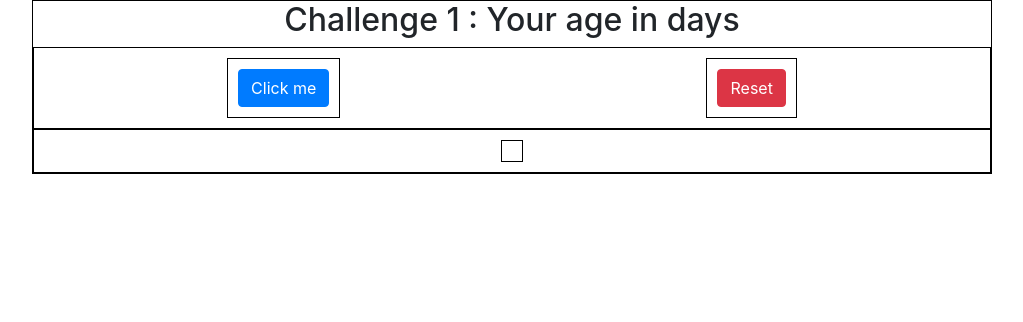
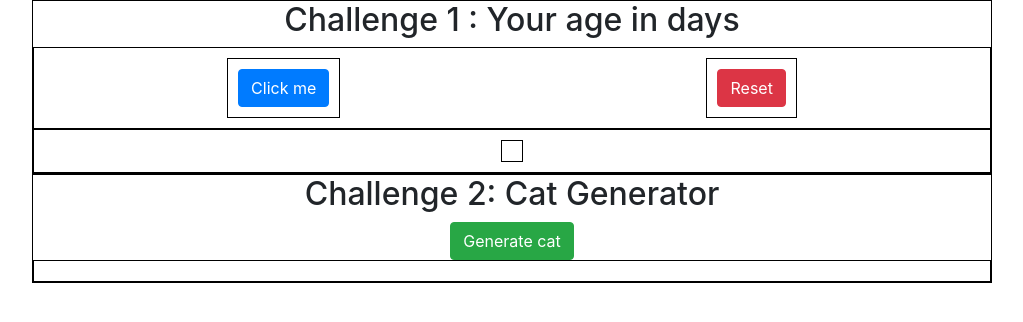
Before and after one commit to Chaitanya-Majety/JS-CP-Crashcourse, a plain HTML site: page index.html in a window 1280 px wide. Shown: the whole page, without its empty margins (128-1151 px from the left). Drawn offline with nearby package versions, Linux system fonts and the light colour scheme.

Commit message:
cat generator

```diff
--- a/index.html
+++ b/index.html
@@ -23,6 +23,17 @@
         </div>
     </div>
 
+    <div class = "container-2">
+        <h2> Challenge 2: Cat Generator </h2>
+        <button class="btn btn-success" id ="cat-generator" onclick="generatecat()"> Generate cat </button>
+        <div class = "flex-box-container-2" id="flex-cat-gen-result">
+
+        </div>
+
+
+        </div>
+    </div>
+
     <script src="static/js/script.js"></script>
 
 
--- a/static/css/style.css
+++ b/static/css/style.css
@@ -1,4 +1,4 @@
-.container-1{
+.container-1, .container-2{
     border: 1px solid black;
     width:75%;
     margin:0 auto;
@@ -6,11 +6,12 @@
 
 }
 
-.flex-box-container-1{
+.flex-box-container-1, .flex-box-container-2{
     display: flex;
     border : 1px solid black;
     padding: 10px;
     flex-wrap: wrap;
+    flex-direction:row;
     justify-content: space-around;
 }
 
@@ -20,3 +21,10 @@
     border: 1px solid black;
     align-items: center;
 }
+
+/* padding will extend the image with whitespace, where as margin will be finer than padding mostly */
+
+.flex-box-container-2 img{
+    margin : 10px;
+    box-shadow: 0px 10px 50px rgba(0,0,0,7);
+}
--- a/static/js/script.js
+++ b/static/js/script.js
@@ -17,3 +17,12 @@ function ageindays(){
 function reset(){
     document.getElementById("ageindays").remove()
 }
+
+function generatecat(){
+    var div = document.createElement("div")
+    var image = document.createElement("img")
+    image.src = "https://api.thecatapi.com/api/images/get?format=src&type=gif&size=small"
+    div.setAttribute("id","flex-cat-gen")
+    div.appendChild(image)
+    document.getElementById("flex-cat-gen-result").appendChild(div)
+}
```
